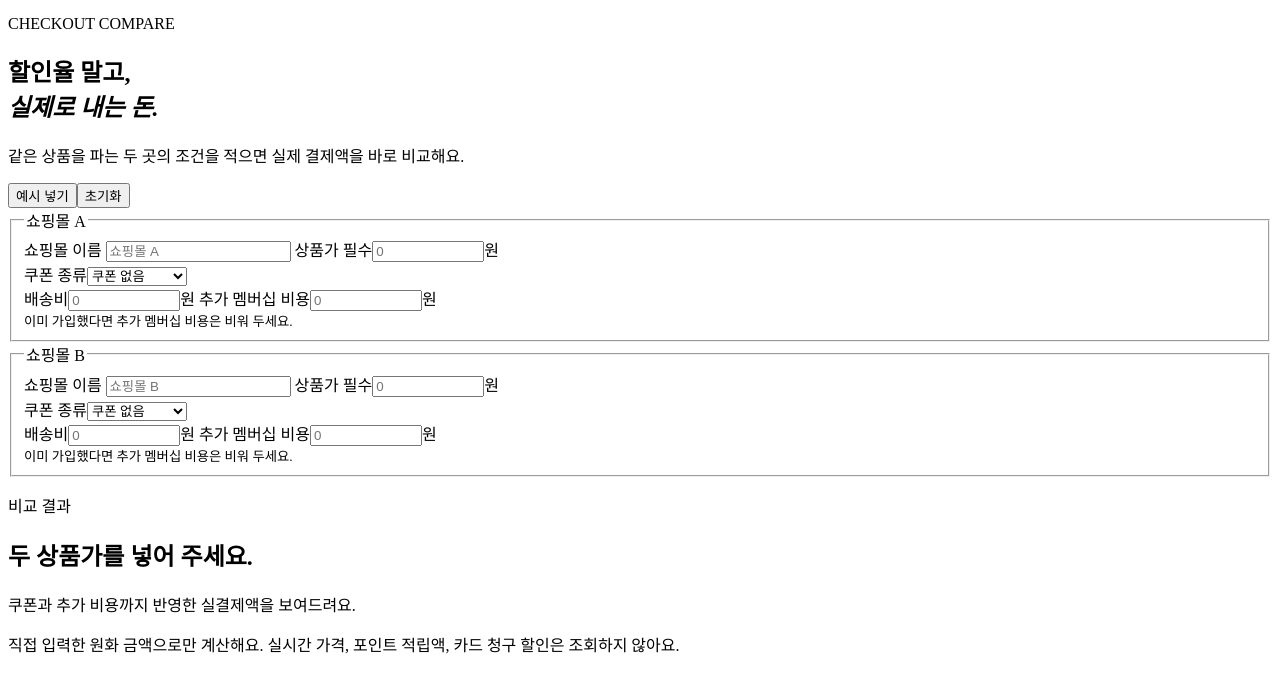
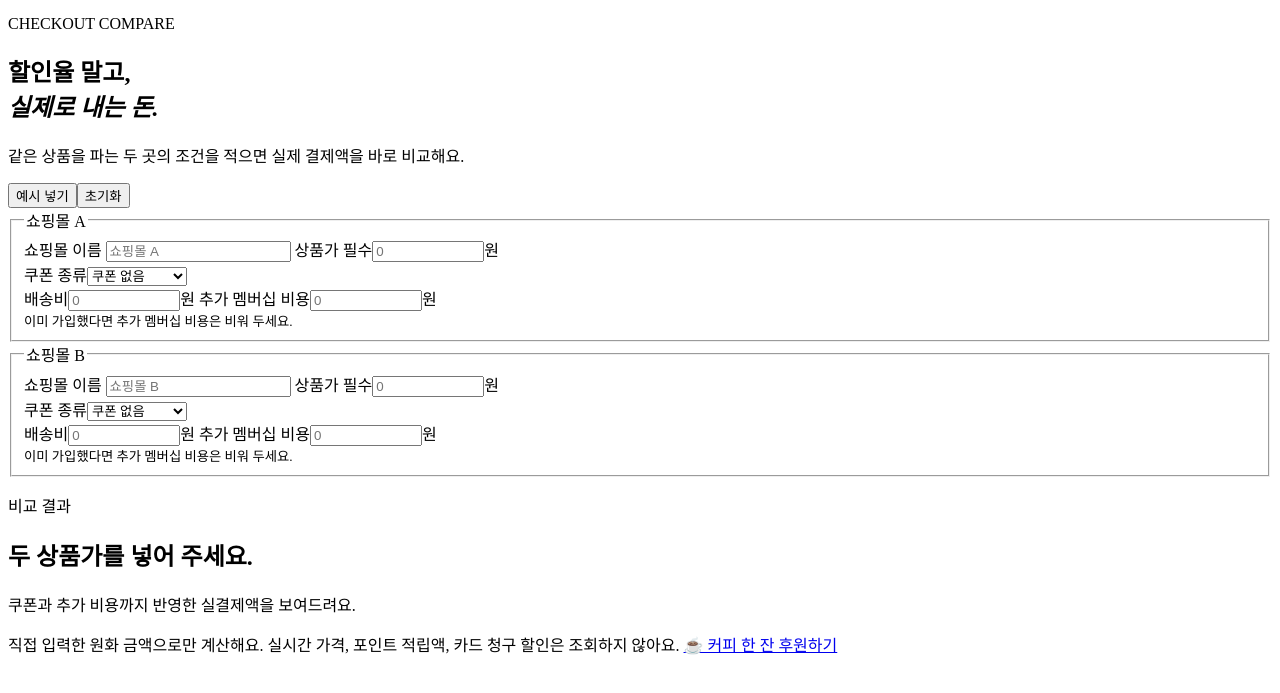
Before and after one commit to EiA14157/black-friday-checkout-compare, a plain HTML site: page index.html in a window 1280 px wide. Shown: the part 33-726 px from the top of the page. Drawn offline with Linux system fonts and the light colour scheme.

Commit message:
Add Buy Me a Coffee support link

```diff
--- a/index.html
+++ b/index.html
@@ -96,7 +96,7 @@ footer{padding:1.2rem 0 2.7rem;color:var(--muted);font-size:.84rem}
     <div id="breakdown" class="breakdown" hidden></div>
   </section>
 </main>
-<footer class="shell">직접 입력한 원화 금액으로만 계산해요. 실시간 가격, 포인트 적립액, 카드 청구 할인은 조회하지 않아요.</footer>
+<footer class="shell">직접 입력한 원화 금액으로만 계산해요. 실시간 가격, 포인트 적립액, 카드 청구 할인은 조회하지 않아요. <a href="https://buymeacoffee.com/eia14157" target="_blank" rel="noopener noreferrer">☕ 커피 한 잔 후원하기</a></footer>
 <script id="logic-source">
 'use strict';
 const CheckoutLogic = (() => {
```
